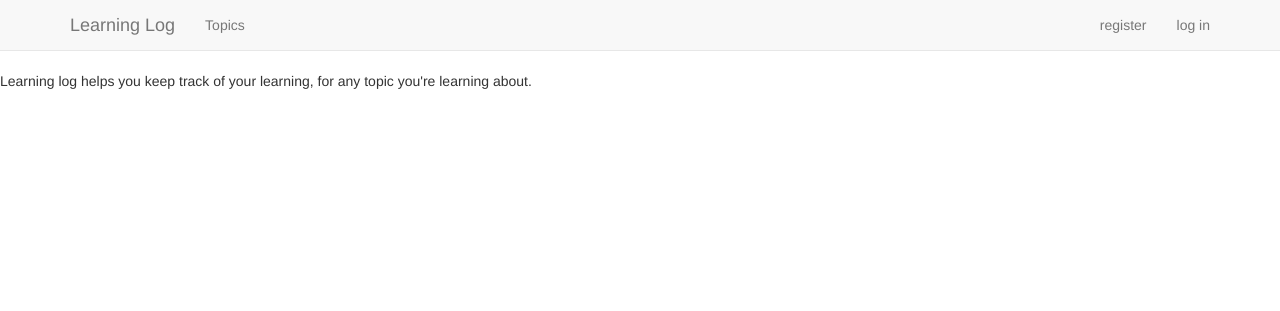
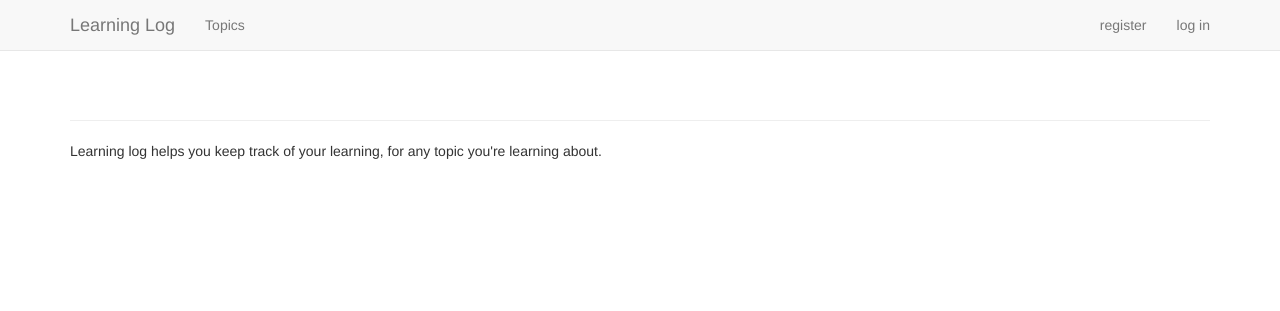
Before and after one commit to link375/learning_log, a Django app: page / in a window 1280 px wide. Shown: the top 311 px of the page. Run offline with Django 3.2, Linux system fonts and the light colour scheme; some libraries are stand-ins or nearby versions.

Commit message:
cleaning up the base template and putting the content in it's own div

```diff
--- a/learning_logs/templates/learning_logs/base.html
+++ b/learning_logs/templates/learning_logs/base.html
@@ -10,7 +10,7 @@ template tag, indicated by braces and percent signs
 
 {% load bootstrap3 %}
 
-<!DOCTYPE html>
+<!DOCTYPE HTML>
 
 <html lang="en">
 
@@ -41,12 +41,13 @@ template tag, indicated by braces and percent signs
             </a>
         </div>
 
-
         <div id="navbar" class="navbar-collapse collapse">
+            <!-- left side -->
             <ul class="nav navbar-nav">
                 <li><a href="{% url 'learning_logs:topics' %}">Topics</a></li>
             </ul>
 
+            <!-- right side -->
             <ul class="nav navbar-nav navbar-right">
                 {% if user.is_authenticated %}
                     <li><a>Hello, {{ user.username }}</a></li>
@@ -61,5 +62,18 @@ template tag, indicated by braces and percent signs
     </div>
 </nav>
 
-<!-- render the rest of the page -->
-{% block content %}{% endblock content %}
+<!-- the content -->
+<div class="container">
+    <div class="page-header">
+        {% block header %}{% endblock header %}
+    </div>
+    <div>
+        <!-- render the rest of the page -->
+        {% block content %}{% endblock content %}
+    </div>
+
+</div> <!-- /container -->
+
+</body>
+
+</html>
```
